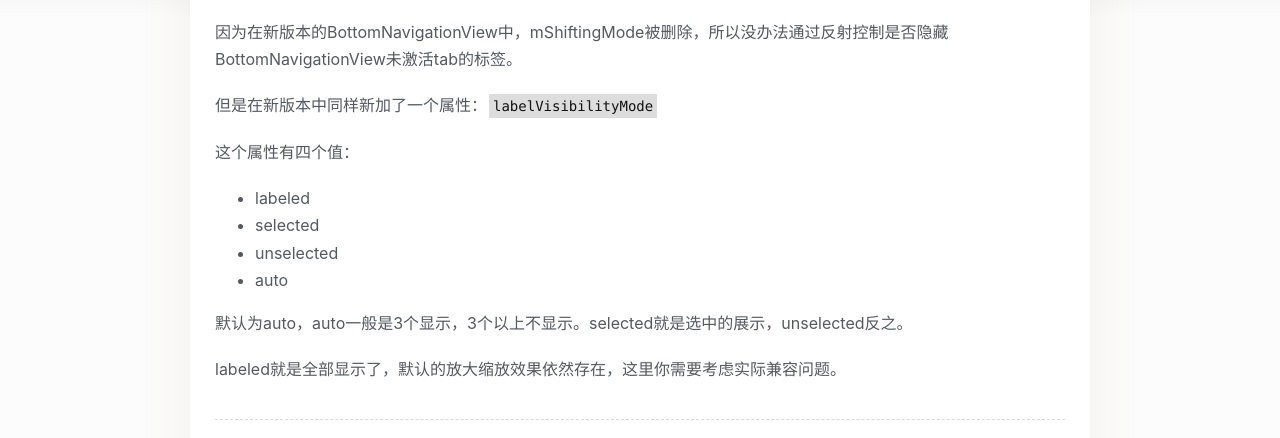
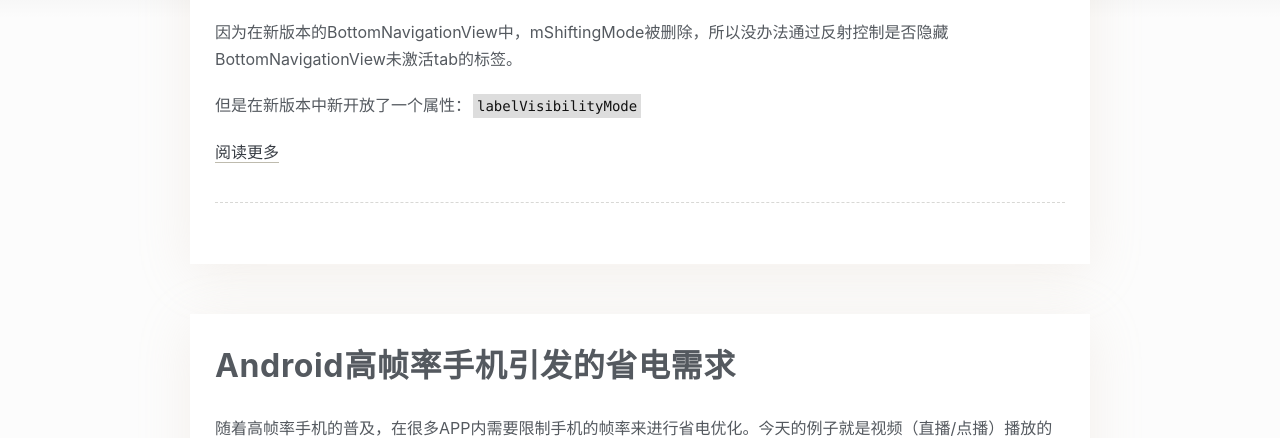
Before and after one commit to bumazhidi/bumazhidi.github.io, a plain HTML site: page index.html in a window 1280 px wide. Shown: the part 362-800 px from the top of the page. Drawn offline with nearby package versions, Linux system fonts and the light colour scheme.

Commit message:
Site updated: 2021-01-15 08:59:27

```diff
--- a/index.html
+++ b/index.html
@@ -76,7 +76,7 @@
 
 
     <h1 class="post-title">
-      <a href="/2021/01/15/bottomNavigationView-item-hide-tag/">
+      <a href="/2021/01/15/bottomnavigationview-item-hide-tag/">
         BottomNavigationView隐藏标签的问题
       </a>
     </h1>
@@ -86,19 +86,16 @@
     </div>
     <div class="post-detail">
 
-        <p>因为在新版本的BottomNavigationView中，mShiftingMode被删除，所以没办法通过反射控制是否隐藏BottomNavigationView未激活tab的标签。</p>
-<p>但是在新版本中同样新加了一个属性：<code>labelVisibilityMode</code></p>
-<p>这个属性有四个值：</p>
-<ul>
-<li>labeled</li>
-<li>selected</li>
-<li>unselected</li>
-<li>auto</li>
-</ul>
-<p>默认为auto，auto一般是3个显示，3个以上不显示。selected就是选中的展示，unselected反之。</p>
-<p>labeled就是全部显示了，默认的放大缩放效果依然存在，这里你需要考虑实际兼容问题。</p>
-
-        <hr>
+        <div class="detail-excerpt">
+          <p>因为在新版本的BottomNavigationView中，mShiftingMode被删除，所以没办法通过反射控制是否隐藏BottomNavigationView未激活tab的标签。</p>
+<p>但是在新版本中新开放了一个属性：<code>labelVisibilityMode</code></p>
+          <p id="excerpt">
+            <a href="/2021/01/15/bottomnavigationview-item-hide-tag/" class="blog-post-link">
+              阅读更多
+            </a>
+          </p>
+          <hr>
+        </div>
 
     </div>
 
```
Also changed, not shown: 2021/01/14/about-high-frame/index.html (+1 -1 lines), 2021/01/15/bottomNavigationView-item-hide-tag/index.html (+4 -2 lines), archives/2021/01/index.html (+1 -1 lines), archives/2021/index.html (+1 -1 lines), archives/index.html (+1 -1 lines).
